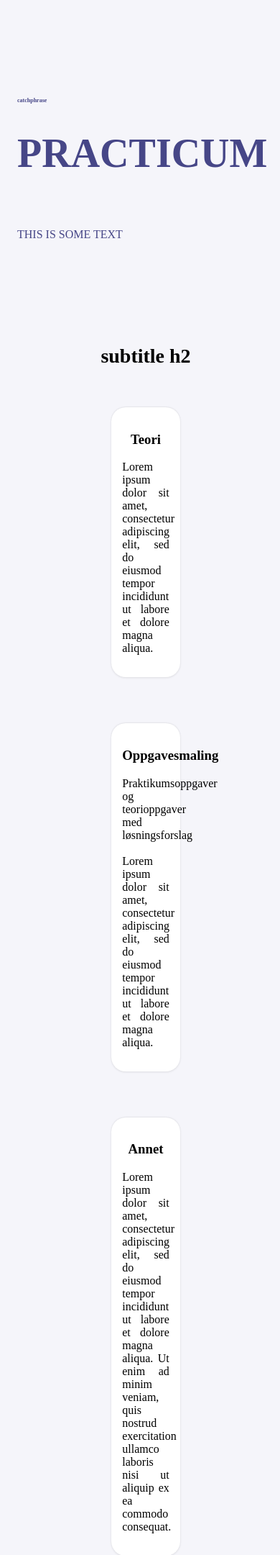
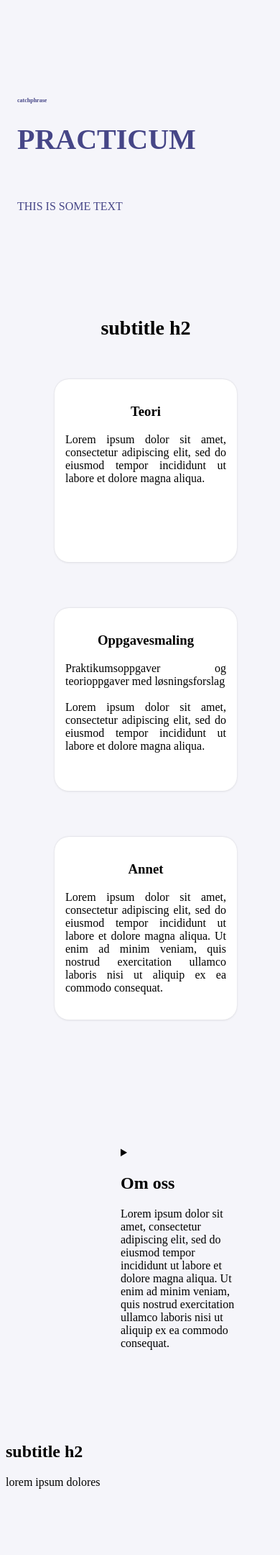
Before and after one commit to ISOTande/Practicum, a PHP site: page / in a window 390 px wide. Shown: the part 156-2317 px from the top of the page at 72% size. Run offline with PHP 8.4, Linux system fonts and the light colour scheme.

Commit message:
Update style.css

```diff
--- a/style.css
+++ b/style.css
@@ -262,12 +262,11 @@ body {
     font-family: "Source Sans Pro";
   }
 
-
 @media (max-width: 35em) {
 
 .title-textbox h1 {
     font-family: "Julius Sans One";
-    font-size: 3.5em;
+    font-size: 2.5em;
   }
 
 .title-textbox h2 {
@@ -312,6 +311,14 @@ body {
 
 }
 
+@media (max-width: 35em) {
+    .content-emner .box {
+        width: 100%;
+        margin-left: 0.25rem;
+        margin-right: 0.25rem;
+    }
+}
+
 .content-emner h2 {
     text-align: center;
     font-size: 1.75em;
```
